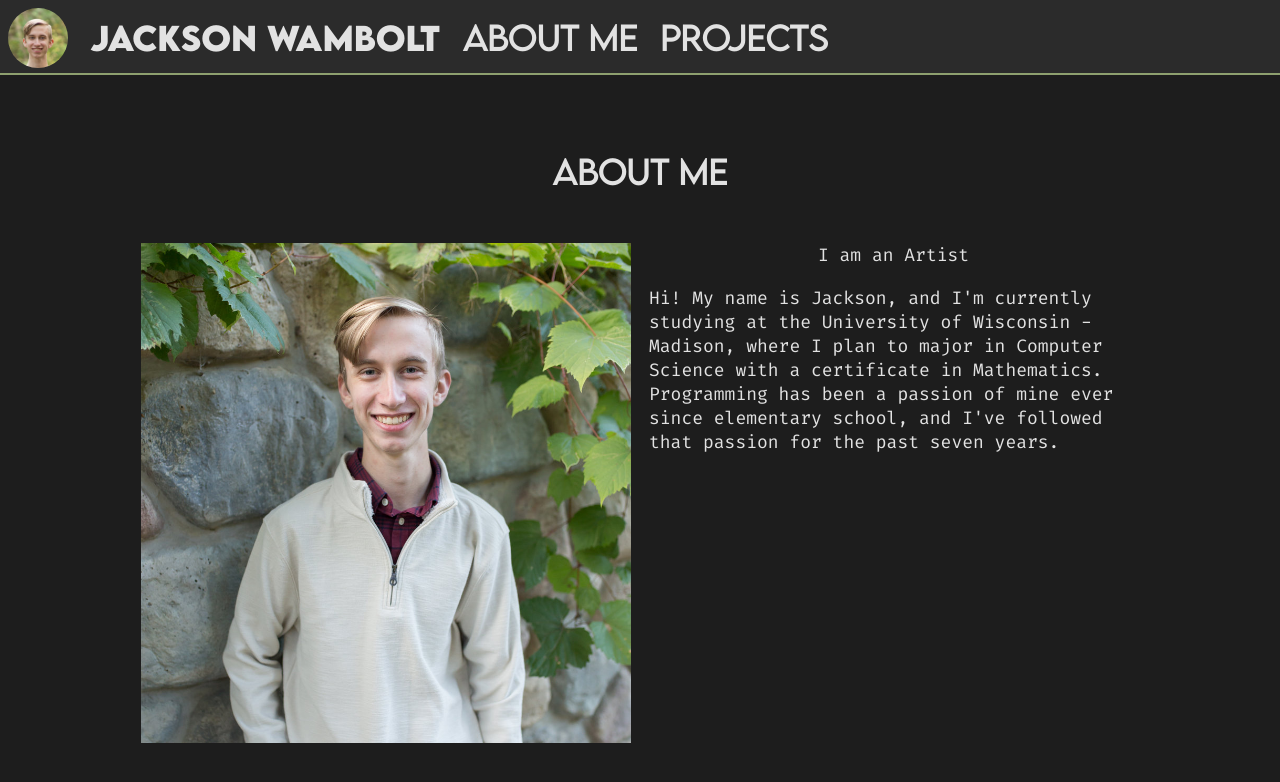
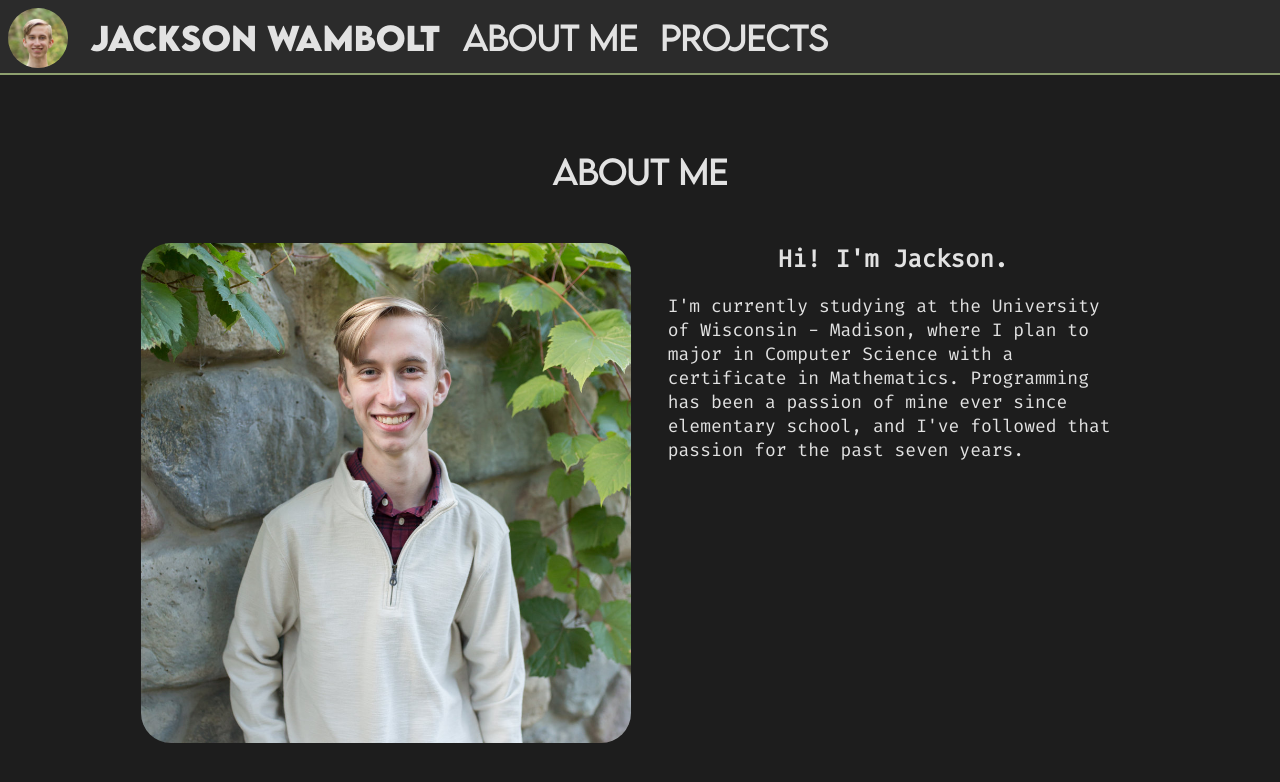
Before and after one commit to JackoCoolio/wambolt.me, a Next.js app: page / in a window 1280 px wide. Shown: the top 782 px of the page. Built offline with nearby package versions, Linux system fonts and the light colour scheme.

Commit message:
Slight tweaks

```diff
--- a/pages/index.js
+++ b/pages/index.js
@@ -38,12 +38,12 @@ export default function Home() {
                         <div className={styles.galleryColumn}>
                             <div className={styles.galleryElement}>
                                 <div style={{ fontFamily: 'Fira Code', textAlign: 'center', fontSize: '18px' }}>
-                                    I am a<Typing text={[' Programmer.', 'n Artist.', ' Musician.']} cycle='true' delay='2000' /><Cursor />
                                 </div>
 
+                                <h2 style={{ textAlign: 'center', width: '100%' }}><Typing text="Hi! I'm Jackson." startDelay='2000' /><Cursor /></h2>
                                 <div id={styles.aboutMeBody}>
                                     <p>
-                                        Hi! My name is Jackson, and I'm currently studying at the University of Wisconsin - Madison,
+                                        I'm currently studying at the University of Wisconsin - Madison,
                                         where I plan to major in Computer Science with a certificate in Mathematics.
                                         Programming has been a passion of mine ever since elementary school, and I've followed that passion for the past
                                         seven years.
--- a/public/cursor.js
+++ b/public/cursor.js
@@ -6,7 +6,7 @@ import styles from '../styles/cursor.module.scss';
 class Cursor extends React.Component {
 
     render() {
-        return (<span id={styles.cursor}></span>);
+        return (<span id={styles.cursor} style={{borderLeftColor: this.props.color}}></span>);
     }
 
 }
--- a/public/typing.js
+++ b/public/typing.js
@@ -5,9 +5,9 @@ class Typing extends React.Component {
     constructor(props) {
         super(props);
 
-        this.currentChar = 0;
-
+        console.log('constructor');
         this.state = {
+            typing: false,
             text: '',
             speed: 150,
             deleting: false,
@@ -16,7 +16,22 @@ class Typing extends React.Component {
     }
 
     componentDidMount() {
-        this.type();
+        console.log('component mounted');
+        if (this.props.startDelay) {
+            setTimeout(this.startType, this.props.startDelay);
+        } else {
+            this.startType();
+        }
+    }
+
+    startType = () => {
+        console.log('startType()');
+        if (!this.state.typing) {
+            this.type();
+            this.setState({
+                typing: true
+            });
+        }
     }
 
     type = () => {
@@ -35,7 +50,7 @@ class Typing extends React.Component {
         // type
         this.setState({
             text: deleting ? targetText.substring(0, text.length - 1) : targetText.substring(0, text.length + 1),
-            speed: deleting ? 50 : 150
+            speed: deleting ? 50 : (this.props.speed ? this.props.speed : 150)
         });
 
         // we have deleted everything, next string
@@ -55,14 +70,14 @@ class Typing extends React.Component {
             }, delay);
         }
 
+        console.log(this.state.speed);
         setTimeout(this.type, this.state.speed);
     }
 
     render() {
         return (<>
             <span>{this.state.text}</span>
-        </>
-        );
+        </>);
     }
 
 }
--- a/styles/cursor.module.scss
+++ b/styles/cursor.module.scss
@@ -1,7 +1,8 @@
 @import 'variables.scss';
 
 #cursor {
-    border-left: .1em solid $text-color;
+    border-left-width: 2px;
+    border-left-style: solid;
     animation: blink .7s steps(1) infinite;
   }
 
--- a/styles/home.module.scss
+++ b/styles/home.module.scss
@@ -50,7 +50,12 @@
 }
 
 #aboutMeBody {
-    padding-top: $banner-height / 4;
+    padding: {
+        top: $banner-height / 4;
+        left: $banner-height / 4;
+        right: $banner-height / 4;
+
+    };
     font-family: 'Fira Code';
     font-size: 18px;
 }
@@ -61,6 +66,8 @@
     background-repeat: no-repeat;
 
     background-position: 50% 20%;
+
+    border-radius: 30px;
 
     width: 100%;
     min-height: 500px;
```
